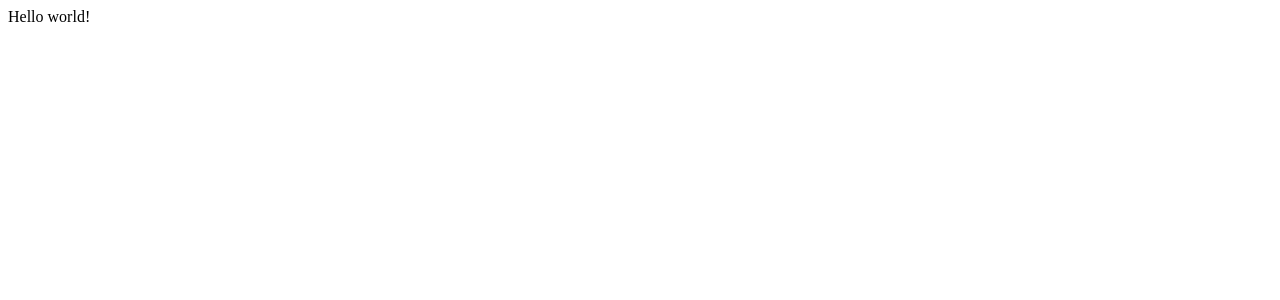
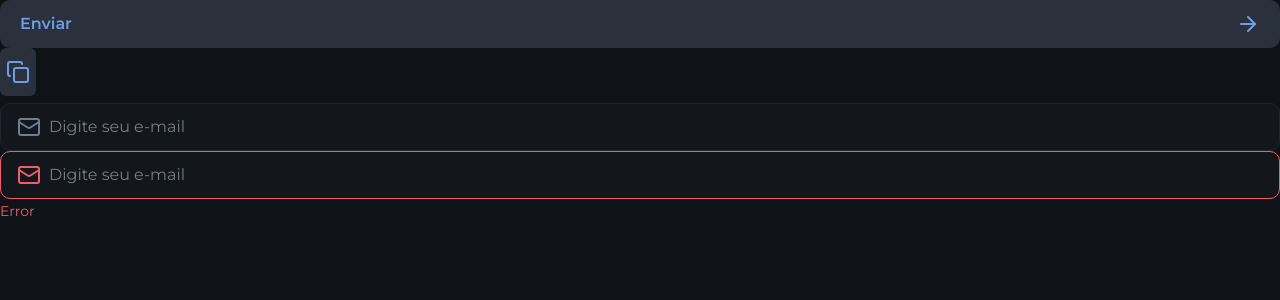
Before and after one commit to damasceno-dev/devstage-frontend, a Next.js app: page / in a window 1280 px wide. Shown: the top 300 px of the page. Built offline with nearby package versions, Linux system fonts and the light colour scheme.

Commit message:
Integrate TailwindCSS and design components.
Added TailwindCSS for styling, including custom theme variables and fonts. Implemented reusable components such as Button, IconButton, and Input. Updated dependencies to include TailwindCSS and lucide-react for improved UI design and functionality.

```diff
--- /dev/null
+++ b/postcss.config.mjs
@@ -0,0 +1,6 @@
+const config = {
+    plugins: {
+        "@tailwindcss/postcss": {},
+    },
+};
+export default config;
--- /dev/null
+++ b/src/app/globals.css
@@ -0,0 +1,23 @@
+@import "tailwindcss";
+
+@theme {
+    --color-*: initial;
+    --color-blue: #6F9DE2;
+    --color-purble: #9871F3;
+    --color-danger: #F05D6C;
+
+    --color-gray-100: #DAE4F2;
+    --color-gray-200: #C8D0DA;
+    --color-gray-300: #95A1B1;
+    --color-gray-400: #6F7D90;
+    --color-gray-500: #2A313C;
+    --color-gray-600: #21252C;
+    --color-gray-700: #191D24;
+    --color-gray-800: #13161B;
+    --color-gray-900: #0F1216;
+
+    --font-heading: var(--font-oxanium);
+    --font-sans: var(--font-montserrat);
+
+    --radius-xl: 0.625rem;
+}
--- a/src/app/layout.tsx
+++ b/src/app/layout.tsx
@@ -1,8 +1,23 @@
 import type { Metadata } from "next";
+import {
+  Montserrat,
+  Oxanium
+} from "next/font/google";
+import './globals.css'
+
+const oxanium = Oxanium({
+  weight: ['500', '600'],
+  subsets: ['latin'],
+  variable: '--font-oxanium'
+})
+const montserrat = Montserrat({
+  weight: ['400', '600'],
+  subsets: ['latin'],
+  variable: '--font-montserrat'
+})
 
 export const metadata: Metadata = {
-  title: "Create Next App",
-  description: "Generated by create next app",
+  title: "devstage",
 };
 
 export default function RootLayout({
@@ -11,8 +26,8 @@
   children: React.ReactNode;
 }>) {
   return (
-    <html lang="en">
-      <body>{children}</body>
+    <html lang="en" className={`${oxanium.variable} ${montserrat.variable}`}>
+      <body className="bg-gray-900 text-gray-100 antialiased">{children}</body>
     </html>
   );
 }
--- a/src/app/page.tsx
+++ b/src/app/page.tsx
@@ -1,7 +1,29 @@
+import Button from "@/components/button";
+import {ArrowRight, Copy, Mail} from "lucide-react";
+import IconButton from "@/components/icon-button";
+import {InputField, InputIcon, InputRoot} from "@/components/input";
+
 export default function Home() {
   return (
     <main>
-      <div>Hello world!</div>
+        <Button type="submit">Enviar<ArrowRight/></Button>
+        <IconButton><Copy/></IconButton>
+
+        <div>
+            <InputRoot>
+                <InputIcon>
+                    <Mail/>
+                </InputIcon>
+                <InputField placeholder="Digite seu e-mail"/>
+            </InputRoot>
+
+            <InputRoot error>
+                <InputIcon>
+                    <Mail/>
+                </InputIcon>
+                <InputField placeholder="Digite seu e-mail"/>
+            </InputRoot>
+        </div>
     </main>
   );
 }
--- /dev/null
+++ b/src/components/button.tsx
@@ -0,0 +1,15 @@
+import {ComponentProps, ReactNode} from "react";
+
+interface ButtonProps extends ComponentProps<'button'>{
+    children: ReactNode
+}
+
+export default function Button(props: ButtonProps) {
+    return (
+        <button
+            {...props}
+            className="flex justify-between items-center px-5 h-12 bg-gray-500 text-blue font-semibold rounded-xl w-full cursor-pointer hover:bg-blue hover:text-gray-900 transition duration-300"
+        />
+
+    )
+}
--- /dev/null
+++ b/src/components/icon-button.tsx
@@ -0,0 +1,14 @@
+import {ComponentProps, ReactNode} from "react";
+
+interface IconButtonProps extends ComponentProps<'button'>{
+    children: ReactNode
+}
+
+export default function IconButton(props: IconButtonProps) {
+    return (
+        <button
+            className="px-1.5 h-12 bg-gray-500 text-blue rounded-md cursor-pointer hover:bg-blue hover:text-gray-900 transition duration-300"
+            {...props}
+        />
+    )
+}
--- /dev/null
+++ b/src/components/input.tsx
@@ -0,0 +1,42 @@
+import {ComponentProps} from "react";
+import {Mail} from "lucide-react";
+interface InputProps extends ComponentProps<"input"> {
+    error?: boolean;
+}
+
+interface InputRootProps extends ComponentProps<'div'> {
+    error?: boolean;
+}
+
+export function InputRoot({ error = false, ...props }:InputRootProps) {
+    return (
+        <>
+            <div
+                data-error={error}
+                className="group bg-gray-800 h-12 border border-gray-600 rounded-xl px-4 flex items-center gap-2 focus-within:border-gray-100
+            data-[error=true]:border-danger" {...props}>
+            </div>
+
+            {error && (
+                <span className="text-danger text-sm">Error</span>
+            )}
+        </>
+    )
+}
+
+interface InputIconProps extends ComponentProps<'span'> {}
+export function InputIcon(props:InputIconProps) {
+    return (
+        <span className="text-gray-400 group-focus-within:text-gray-100 group-[:not(:has(input:placeholder-shown))]:text-gray-100
+            group-data-[error=true]:text-danger" {...props}/>
+    )
+}
+interface InputFieldProps extends ComponentProps<'input'> {}
+export function InputField(props:InputFieldProps) {
+    return (
+        <input
+            className="flex-1 outline-0 placehoder-gray-400"
+            {...props}
+        />
+    )
+}
```
Also changed, not shown: package.json (+7 -4 lines), 2 other files (tests, documents, lock files or other folders).
